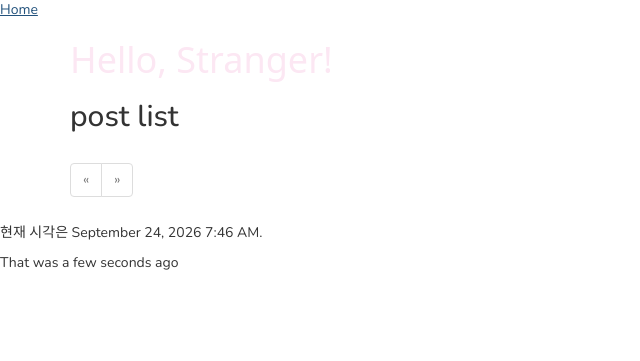
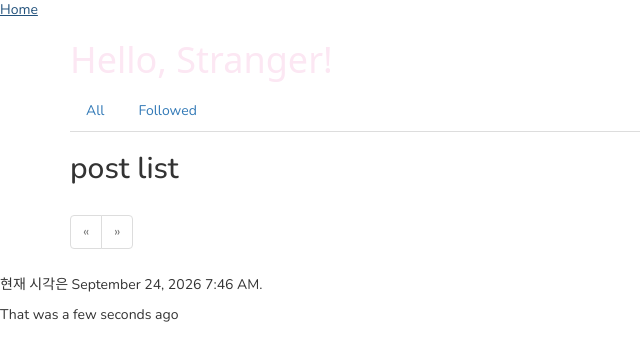
Before and after one commit to hardthink26/review_app_project, a Flask app: page / in a window 1280 px wide. Shown: the top 361 px of the page, without its empty margins (0-640 px from the left). Run offline with Flask 3, Linux system fonts and the light colour scheme; data that the repository does not hold is empty; some libraries are stand-ins or nearby versions; some web fonts are replaced.

Commit message:
selected posts

```diff
--- a/app/main/views.py
+++ b/app/main/views.py
@@ -1,5 +1,5 @@
 from datetime import datetime
-from flask import Flask, render_template, session, redirect, url_for, flash, abort, request, current_app
+from flask import Flask, render_template, session, redirect, url_for, flash, abort, request, current_app, make_response
 from . import main
 from flask_bootstrap import Bootstrap
 from .forms import  ReviewForm, EditProfile, EditProfileAdminForm, PostForm
@@ -94,9 +94,18 @@ def index():
         return redirect(url_for('.index'))
     #작성한 포스트를 나열해야함
     page = request.args.get('page', 1, type=int)
-    pagination = Post.query.order_by(Post.timestamp.desc()).paginate(page=page, per_page=current_app.config['FLASKY_POSTS_PER_PAGE'], error_out=False)
+    show_followed = False
+    if current_user.is_authenticated:
+        show_followed = bool(request.cookies.get('show_followed', ''))
+    if show_followed:
+        query = current_user.followed_posts
+    else:
+        query = Post.query
+    pagination = query.order_by(Post.timestamp.desc()).paginate(page=page, per_page=current_app.config['FLASKY_POSTS_PER_PAGE'], error_out=False)
     posts = pagination.items
-    return render_template('index.html', form=form, current_time=datetime.utcnow(), pagination=pagination, posts=posts)
+    return render_template('index.html', form=form, current_time=datetime.utcnow(),
+                            pagination=pagination, posts=posts, show_followed=show_followed)
+
 
 @main.route('/post/<int:id>')
 def post(id):
@@ -164,3 +173,19 @@ def followers(username):
     follows = [{'user':item.follower, 'timestamp':item.timestamp} for item in pagination.items]
     return render_template('followers.html', follows=follows,user=user, title="Followers of",\
                             endpoint='.followers',current_time=datetime.utcnow())
+
+
+@main.route('/all')
+@login_required
+def show_all():
+    resp = make_response(redirect(url_for('.index')))
+    resp.set_cookie('show_followed','', max_age = 30*24*60*60)
+    return resp
+
+
+@main.route('/followed')
+@login_required
+def show_followed():
+    resp = make_response(redirect(url_for('.index')))
+    resp.set_cookie('show_followed',value='1', max_age=30*24*60*60)
+    return resp
--- a/app/templates/index.html
+++ b/app/templates/index.html
@@ -15,7 +15,14 @@
     {% if current_user.can(Permission.Edit) %}
         {{ wtf.quick_form(form) }}
     {% endif %}
-
+    <ul class="nav nav-tabs">
+        <li class="nav-item">
+            <a class="nav-link {{ '' if show_followed else 'active'  }}" href="{{ url_for('.show_all') }}">All</a>
+        </li>
+        <li class="nav-item">
+            <a class="nav-link {{ 'active' if show_followed else '' }}" href="{{ url_for('.show_followed') }}">Followed</a>
+        </li>
+    </ul>
     {% include '_posts.html' %}
     {{ macros.pagination_widget(pagination, ".index") }}
 
```
